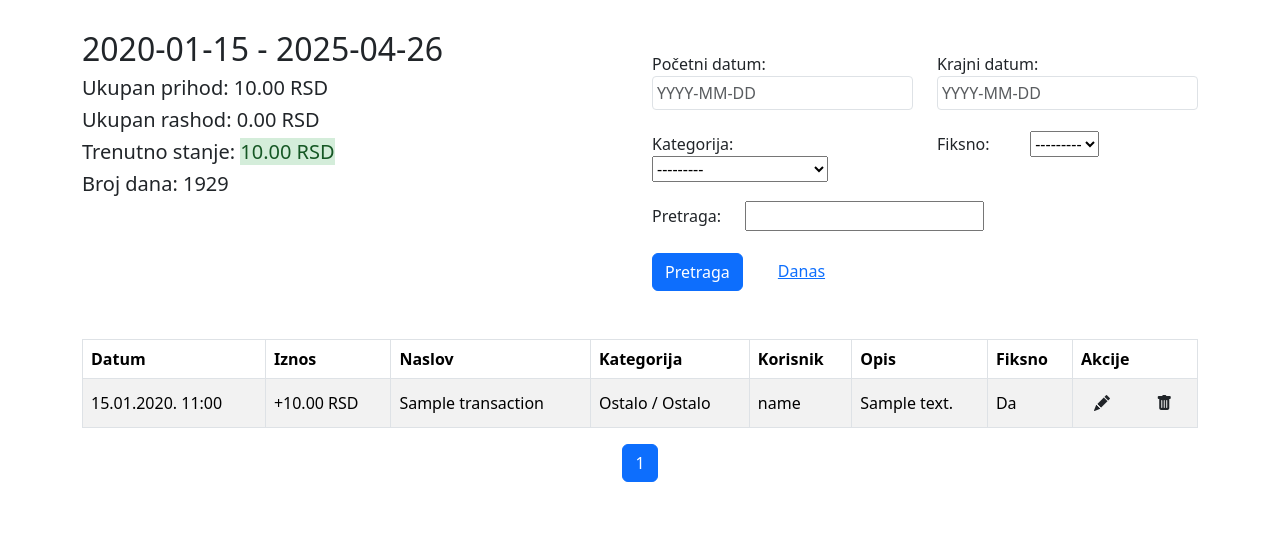
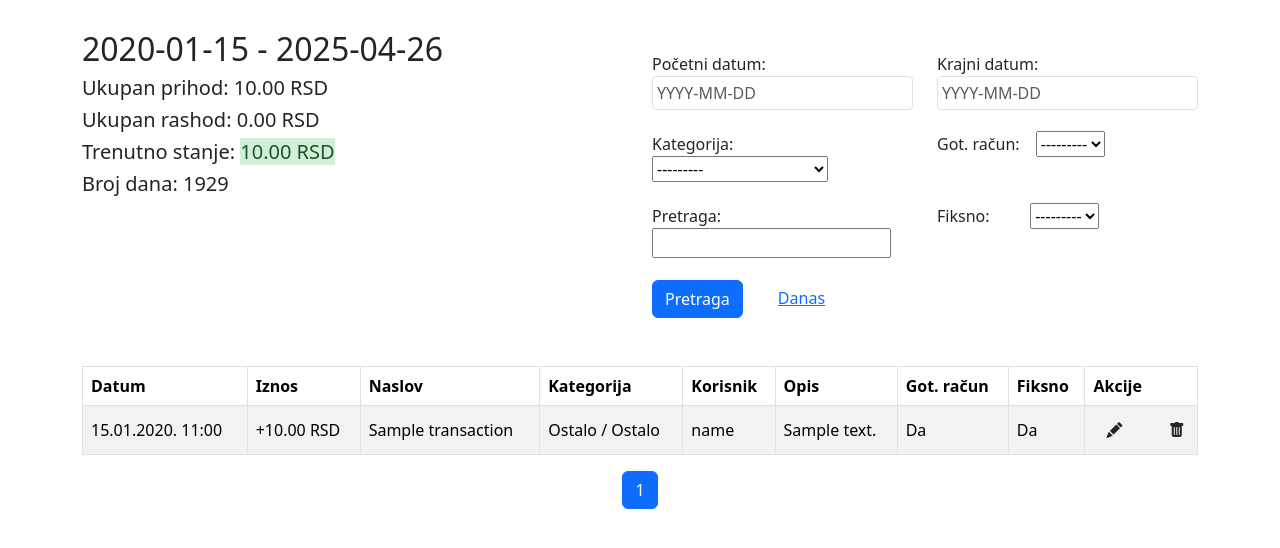
Before and after one commit to milos-zivanovic/wallet, a Django app: page /transactions/ in a window 1280 px wide. Shown: the part 59-607 px from the top of the page. Run offline with Django 4.2, Linux system fonts and the light colour scheme; a user stored in the database is signed in; data comes from the database, SQL or seed files in the repository; tables that the repository leaves empty hold one stand-in row (values such as "Sample post"); some libraries are stand-ins or nearby versions.

Commit message:
adding is_agency_related fied

```diff
--- a/templates/base.html
+++ b/templates/base.html
@@ -105,6 +105,7 @@
                     select: function(event, ui) {
                         $('#id_transaction_type').val(ui.item.transaction_type);
                         $('#id_category').val(ui.item.category).trigger('change');
+                        $('#id_is_agency_related').prop('checked', ui.item.is_agency_related);
                         $('#id_is_fixed').prop('checked', ui.item.is_fixed);
                     }
                 });
--- a/transactions/filters.py
+++ b/transactions/filters.py
@@ -37,6 +37,16 @@ class TransactionFilter(django_filters.FilterSet):
         queryset=CategoryGroup.objects.all(),
         label='Kategorija'
     )
+    is_agency_related = django_filters.BooleanFilter(
+        label='Got. račun',
+        widget=forms.Select(
+            choices=[
+                ('', '---------'),
+                ('true', 'Da'),
+                ('false', 'Ne')
+            ]
+        )
+    )
     is_fixed = django_filters.BooleanFilter(
         label='Fiksno',
         widget=forms.Select(
@@ -54,7 +64,7 @@ class TransactionFilter(django_filters.FilterSet):
 
     class Meta:
         model = Transaction
-        fields = ['from_date', 'to_date', 'category_group', 'is_fixed', 'title']
+        fields = ['from_date', 'to_date', 'category_group', 'is_agency_related', 'is_fixed', 'title']
 
     def filter_from_date(self, queryset, name, value):
         start_datetime = timezone.make_aware(datetime.combine(value, datetime.min.time()))
--- a/transactions/forms.py
+++ b/transactions/forms.py
@@ -13,7 +13,7 @@ class TransactionForm(forms.ModelForm):
 
     class Meta:
         model = Transaction
-        fields = ['transaction_type', 'title', 'amount', 'category', 'description', 'is_fixed']
+        fields = ['transaction_type', 'title', 'amount', 'category', 'description', 'is_agency_related', 'is_fixed']
         widgets = {
             'amount': forms.NumberInput(attrs={
                 'inputmode': 'numeric',
@@ -25,6 +25,7 @@ class TransactionForm(forms.ModelForm):
             'title': 'Naslov',
             'amount': 'Iznos',
             'description': 'Opis',
+            'is_agency_related': 'Got. račun',
             'is_fixed': 'Fiksno',
         }
 
--- a/transactions/models.py
+++ b/transactions/models.py
@@ -19,6 +19,7 @@ class Transaction(models.Model):
     description = models.CharField(max_length=255, blank=True)
     amount = models.DecimalField(max_digits=8, decimal_places=2, validators=[MinValueValidator(0.01)])
     user = models.ForeignKey(get_user_model(), on_delete=models.CASCADE)
+    is_agency_related = models.BooleanField(default=False)  # Means that it's related to 'Web Victory'
     is_fixed = models.BooleanField(default=False)
     created_at = models.DateTimeField(auto_now_add=True)
     is_deleted = models.BooleanField(default=False)
--- a/transactions/templates/transactions/transaction_overview.html
+++ b/transactions/templates/transactions/transaction_overview.html
@@ -30,21 +30,25 @@
                     {{ filterset.form.category_group }}
                 </div>
                 <div class="col-md-6">
+                    {{ filterset.form.is_agency_related.label_tag }}
+                    {{ filterset.form.is_agency_related }}
+                </div>
+            </div>
+            <div class="row">
+                <div class="col-md-6">
+                    {{ filterset.form.title.label_tag }}
+                    {{ filterset.form.title }}
+                </div>
+                <div class="col-md-6">
                     {{ filterset.form.is_fixed.label_tag }}
                     {{ filterset.form.is_fixed }}
                 </div>
             </div>
             <div class="row">
                 <div class="col-md-12">
-                    {{ filterset.form.title.label_tag }}
-                    {{ filterset.form.title }}
-                </div>
-            </div>
-            <div class="row">
-                <div class="col-md-12">
                     <input type="hidden" name="show" value="{{ show }}">
                     <button type="submit" class="btn btn-primary">Pretraga</button>
-                    <a href="?from_date={{ current_date }}&to_date={{ current_date }}&category_group={{ category_group }}&is_fixed={{ is_fixed }}&title={{ title }}&show={{ show }}">Danas</a>
+                    <a href="?from_date={{ current_date }}&to_date={{ current_date }}&category_group={{ category_group }}&is_agency_related={{ is_agency_related }}&is_fixed={{ is_fixed }}&title={{ title }}&show={{ show }}">Danas</a>
                 </div>
             </div>
         </form>
@@ -66,6 +70,7 @@
                     <th>Kategorija</th>
                     <th>Korisnik</th>
                     <th>Opis</th>
+                    <th>Got. račun</th>
                     <th>Fiksno</th>
                     <th>Akcije</th>
                 </tr>
@@ -79,6 +84,7 @@
                         <td>{{ transaction.full_category_str|safe }}</td>
                         <td>{{ transaction.user.email|trim_email }}</td>
                         <td>{{ transaction.description|truncatechars:25 }}</td>
+                        <td>{{ transaction.is_agency_related|yesno:"Da,Ne" }}</td>
                         <td>{{ transaction.is_fixed|yesno:"Da,Ne" }}</td>
                         <td class="links">
                             <a href="{% url 'transaction_edit' transaction.pk %}" class="btn">
--- a/transactions/views.py
+++ b/transactions/views.py
@@ -13,6 +13,7 @@ def transaction_overview(request):
     # Filter transactions
     show = request.GET.get('show', 'table').lower()
     category_group = request.GET.get('category_group', '')
+    is_agency_related = request.GET.get('is_agency_related', '')
     is_fixed = request.GET.get('is_fixed', '')
     title = request.GET.get('title', '')
     today = timezone.now()
@@ -39,6 +40,7 @@ def transaction_overview(request):
         'balance': balance,
         'balance_class': 'income' if balance > 0 else 'expense',
         'category_group': category_group,
+        'is_agency_related': is_agency_related,
         'is_fixed': is_fixed,
         'title': title,
         'current_date': today.strftime('%Y-%m-%d'),
@@ -153,7 +155,7 @@ def title_suggestions(request):
     if datetime.now().month != 12:
         suggestions = suggestions.exclude(category_id=18)  # Exclude "Slava" category if not December
     suggestions = suggestions.values(
-        'title', 'transaction_type', 'category', 'is_fixed'
+        'title', 'transaction_type', 'category', 'is_agency_related', 'is_fixed'
     ).distinct()
 
     return JsonResponse(
@@ -162,7 +164,8 @@ def title_suggestions(request):
             'value': suggestion['title'],
             'transaction_type': suggestion['transaction_type'],
             'category': suggestion['category'],
-            'is_fixed': suggestion['is_fixed']
+            'is_agency_related': suggestion['is_agency_related'],
+            'is_fixed': suggestion['is_fixed'],
         } for suggestion in suggestions],
         safe=False
     )
```
Also changed, not shown: transactions/migrations/0022_transaction_is_agency_related.py (added).
